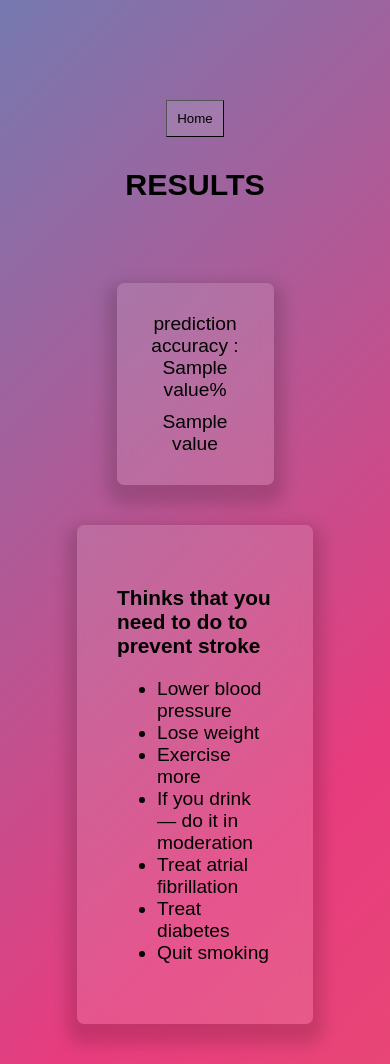
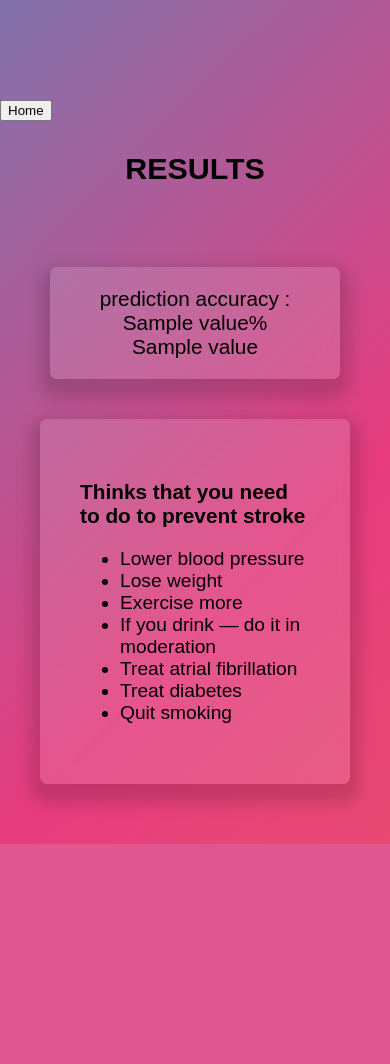
Before and after one commit to MRMYSTERY003/Stroke-AI, a Flask app: template templates/result.html in a window 390 px wide. After the commit the page ends 844 px from the top, so only its background shows below. Run offline with Flask 2, Linux system fonts and the light colour scheme; the template is opened without the code that fills it: most values are stand-ins (such as "Sample title", 1, 10 or a date in 2020); parts of the project's set-up code (start-up, migrations or seed data) failed here and were passed over.

Commit message:
Update result.css

```diff
--- a/static/styles/result.css
+++ b/static/styles/result.css
@@ -10,31 +10,6 @@
     100% {
         background-position: 0% 50%;
     }
-}
-
-.but{
-    display: flex;
-    justify-content: center;
-}
-
-
-.result{
-    margin: 10px;
-    font-size: 1.2rem;
-}
-
-.accuracy{
-    margin: 10px;
-    font-size: 1.2rem;
-}
-
-#back{
-    margin: 0;
-    padding: 10px;
-    color: black;
-    border-width: 1px;
-    border-radius: 5;
-    background-color: rgb(228 228 228 / 15%);
 }
 
 
@@ -99,3 +74,20 @@
     width: 40%;
     font-size: 1.2rem;
 }
+
+
+
+@media screen and (max-width: 767px){
+
+    .res-content{
+        width: 250px;
+        font-size: 1.3rem;
+    }
+
+    .cont-r{
+        width: 250px;
+    }
+
+
+
+}
```
